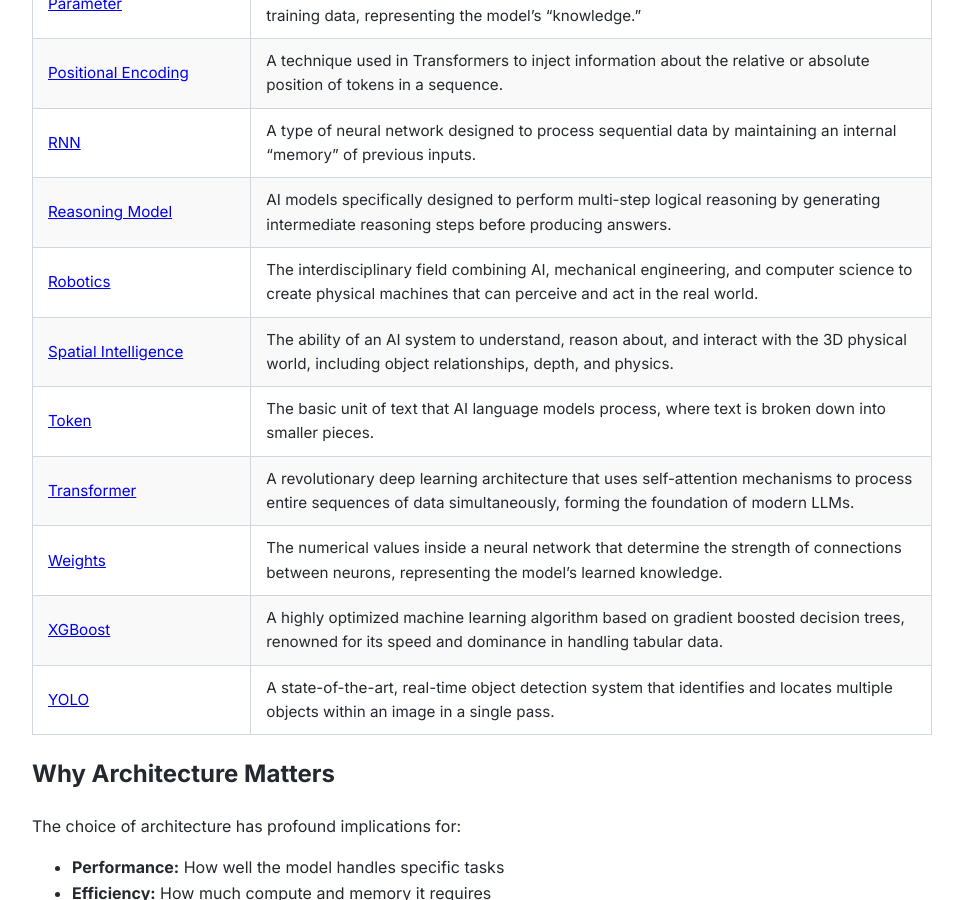
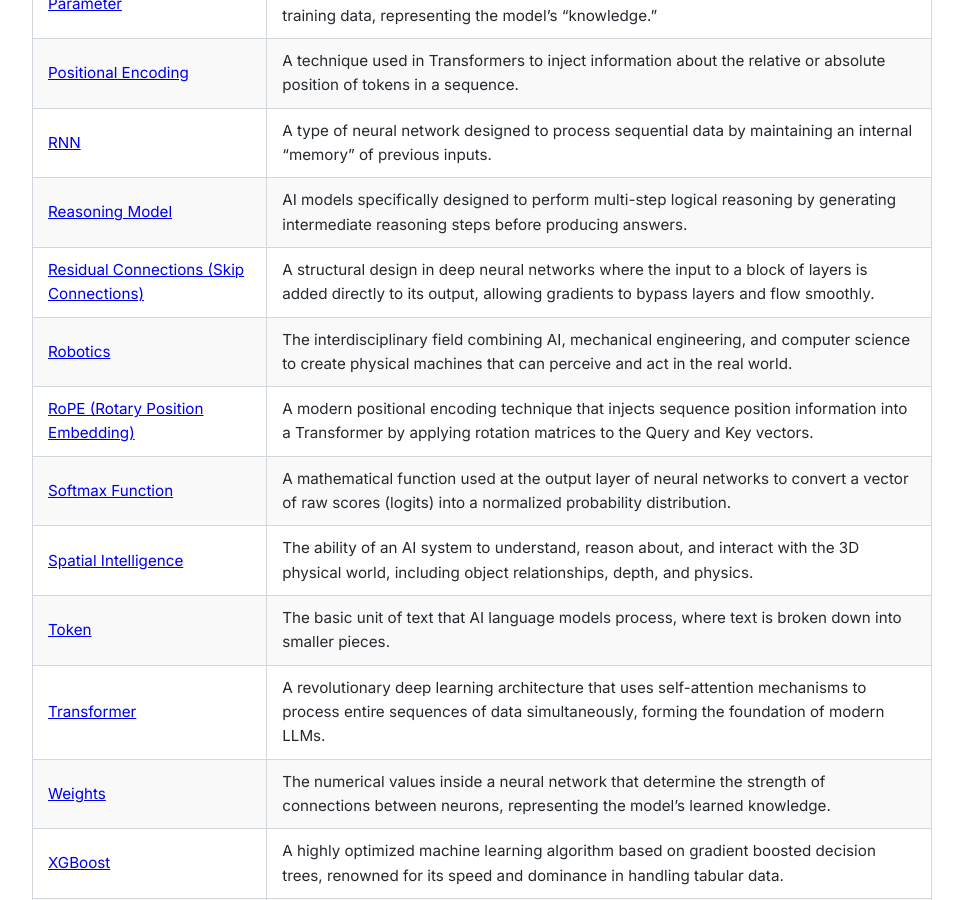
Before and after one commit to alexnubla/ai-dictionary, a Jekyll site: the page built from categories/architecture.md, in a window 1280 px wide and 900 px high, scrolled down 3230 px. Shown: the whole window, without its empty margins (158-1121 px from the left). Built offline with Jekyll 4.4.1, drawn with Linux system fonts in a browser that asks for light colours.

Commit message:
Update architecture.md

```diff
--- a/categories/architecture.md
+++ b/categories/architecture.md
@@ -61,7 +61,10 @@
 | [Positional Encoding](/ai-dictionary/terms/positional-encoding/) | A technique used in Transformers to inject information about the relative or absolute position of tokens in a sequence. |
 | [RNN](/ai-dictionary/terms/rnn/) | A type of neural network designed to process sequential data by maintaining an internal "memory" of previous inputs. |
 | [Reasoning Model](/ai-dictionary/terms/reasoning-model/) | AI models specifically designed to perform multi-step logical reasoning by generating intermediate reasoning steps before producing answers. |
+| [Residual Connections (Skip Connections)](/ai-dictionary/terms/residual-connections/) | A structural design in deep neural networks where the input to a block of layers is added directly to its output, allowing gradients to bypass layers and flow smoothly. |
 | [Robotics](/ai-dictionary/terms/robotics/) | The interdisciplinary field combining AI, mechanical engineering, and computer science to create physical machines that can perceive and act in the real world. |
+| [RoPE (Rotary Position Embedding)](/ai-dictionary/terms/rope/) | A modern positional encoding technique that injects sequence position information into a Transformer by applying rotation matrices to the Query and Key vectors. |
+| [Softmax Function](/ai-dictionary/terms/softmax-function/) | A mathematical function used at the output layer of neural networks to convert a vector of raw scores (logits) into a normalized probability distribution. |
 | [Spatial Intelligence](/ai-dictionary/terms/spatial-intelligence/) | The ability of an AI system to understand, reason about, and interact with the 3D physical world, including object relationships, depth, and physics. |
 | [Token](/ai-dictionary/terms/token/) | The basic unit of text that AI language models process, where text is broken down into smaller pieces. |
 | [Transformer](/ai-dictionary/terms/transformer/) | A revolutionary deep learning architecture that uses self-attention mechanisms to process entire sequences of data simultaneously, forming the foundation of modern LLMs. |
```
